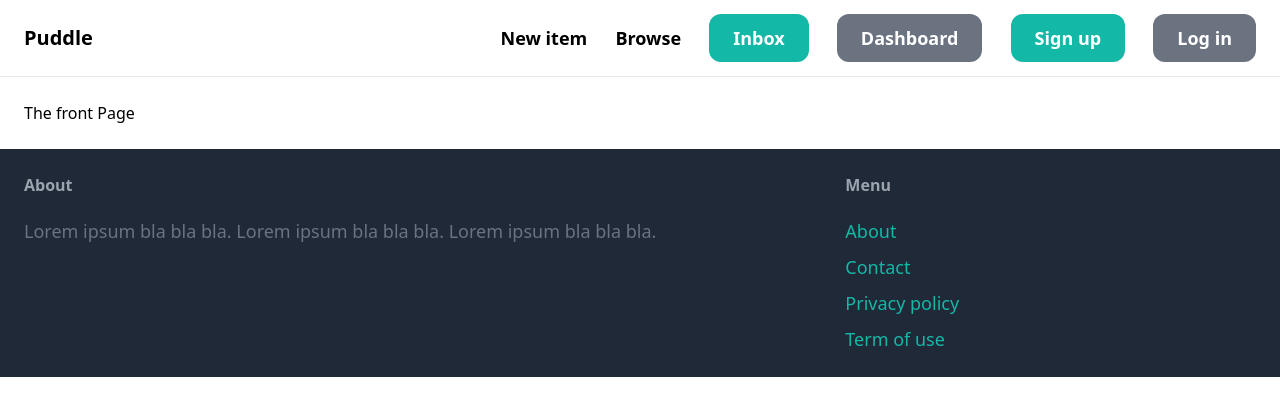
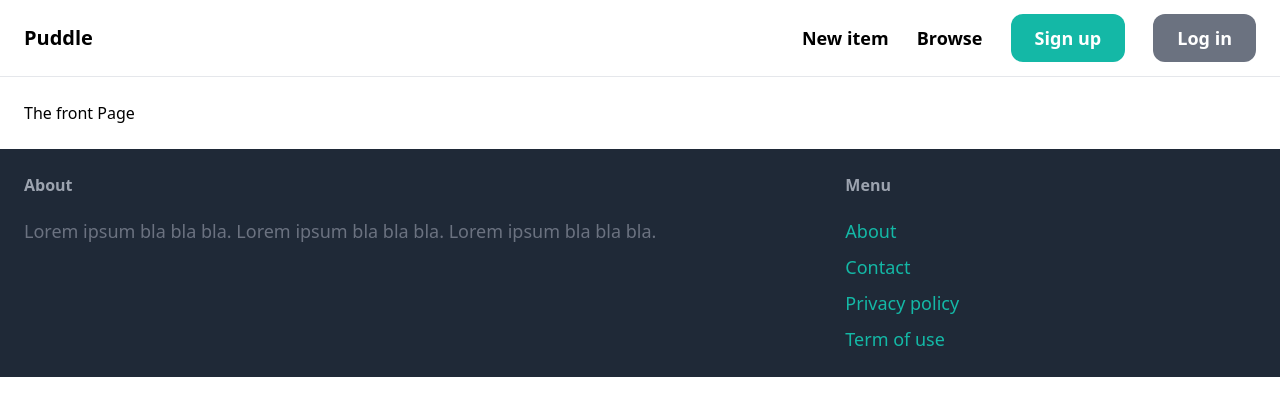
Before and after one commit to bibekgyawali2/Puddle, a Django app: page / in a window 1280 px wide. Shown: the top 416 px of the page. Run offline with Django 4.2, Linux system fonts and the light colour scheme; some libraries are stand-ins or nearby versions.

Commit message:
base updated

```diff
--- a/core/templates/core/base.html
+++ b/core/templates/core/base.html
@@ -1,32 +1,38 @@
-<!DOCTYPE html>
+<!doctype html>
+
 <html>
     <head>
         <meta charset="utf-8">
         <meta name="viewport" content="width=device-width, initial-scale=1.0">
 
         <script src="https://cdn.tailwindcss.com"></script>
-        <title>{% block title%}{%endblock%}</title>
+
+        <title>{% block title %}{% endblock %} | Puddle</title>
     </head>
+
     <body>
         <nav class="py-6 px-6 flex justify-between items-center border-b border-gray-200">
             <a href="/" class="text-xl font-semibold">Puddle</a>
+
             <div class="space-x-6">
-            <a href="#" class="text-lg font-semibold hover:text-gray-500">New item</a>
-            <a href="#" class="text-lg font-semibold hover:text-gray-500">Browse</a>
+                <a href="{% url 'item:new' %}" class="text-lg font-semibold hover:text-gray-500">New item</a>
+                <a href="{% url 'item:items' %}" class="text-lg font-semibold hover:text-gray-500">Browse</a>
 
-
-                <a href="#" class="px-6 py-3 text-lg font-semibold bg-teal-500 text-white rounded-xl hover:bg-teal-700">Inbox</a>
-                <a href="#" class="px-6 py-3 text-lg font-semibold bg-gray-500 text-white rounded-xl hover:bg-gray-700">Dashboard</a>
-
-                <a href="#" class="px-6 py-3 text-lg font-semibold bg-teal-500 text-white rounded-xl hover:bg-teal-700">Sign up</a>
-                <a href="#" class="px-6 py-3 text-lg font-semibold bg-gray-500 text-white rounded-xl hover:bg-gray-700">Log in</a>
-
+                {% if request.user.is_authenticated %}
+                    <a href="{% url 'conversation:inbox' %}" class="px-6 py-3 text-lg font-semibold bg-teal-500 text-white rounded-xl hover:bg-teal-700">Inbox</a>
+                    <a href="{% url 'dashboard:index' %}" class="px-6 py-3 text-lg font-semibold bg-gray-500 text-white rounded-xl hover:bg-gray-700">Dashboard</a>
+                {% else %}
+                    <a href="{% url 'core:signup' %}" class="px-6 py-3 text-lg font-semibold bg-teal-500 text-white rounded-xl hover:bg-teal-700">Sign up</a>
+                    <a href="{% url 'core:login' %}" class="px-6 py-3 text-lg font-semibold bg-gray-500 text-white rounded-xl hover:bg-gray-700">Log in</a>
+                {% endif %}
             </div>
         </nav>
+
         <div class="px-6 py-6">
             {% block content %}
-        {% endblock%}
+            {% endblock %}
         </div>
+
         <footer class="py-6 px-6 flex justify-between bg-gray-800">
             <div class="w-2/3 pr-10">
                 <h3 class="mb-5 font-semibold text-gray-400">About</h3>
@@ -39,7 +45,7 @@
 
                 <ul class="space-y-2">
                     <li><a href="#" class="text-lg text-teal-500 hover:text-teal-700">About</a></li>
-                <li><a href="{% url 'contact' %}" class="text-lg text-teal-500 hover:text-teal-700">Contact</a></li>
+                    <li><a href="{% url 'core:contact' %}" class="text-lg text-teal-500 hover:text-teal-700">Contact</a></li>
                     <li><a href="#" class="text-lg text-teal-500 hover:text-teal-700">Privacy policy</a></li>
                     <li><a href="#" class="text-lg text-teal-500 hover:text-teal-700">Term of use</a></li>
                 </ul>
```
Lines whose indentation alone changed are shown as unchanged.
